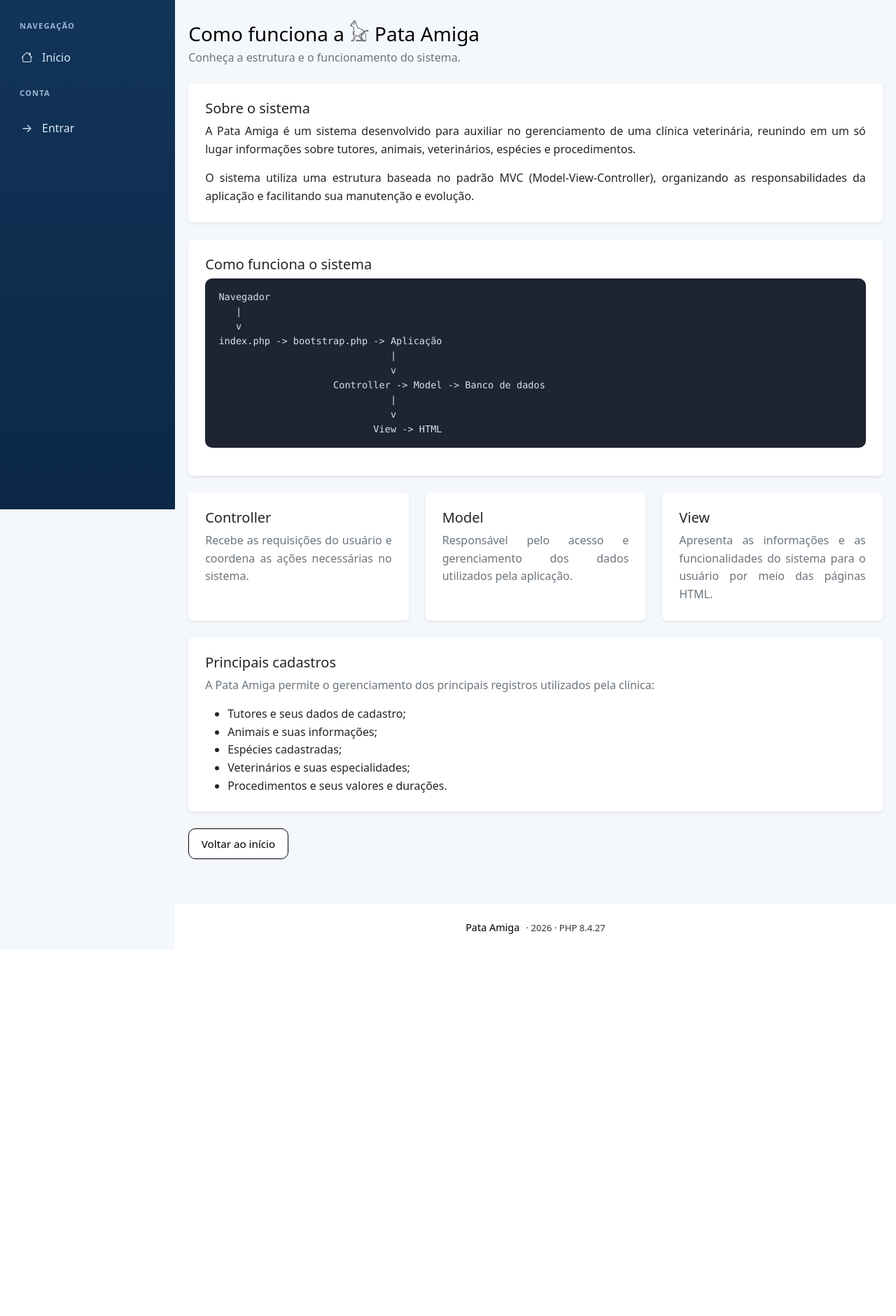
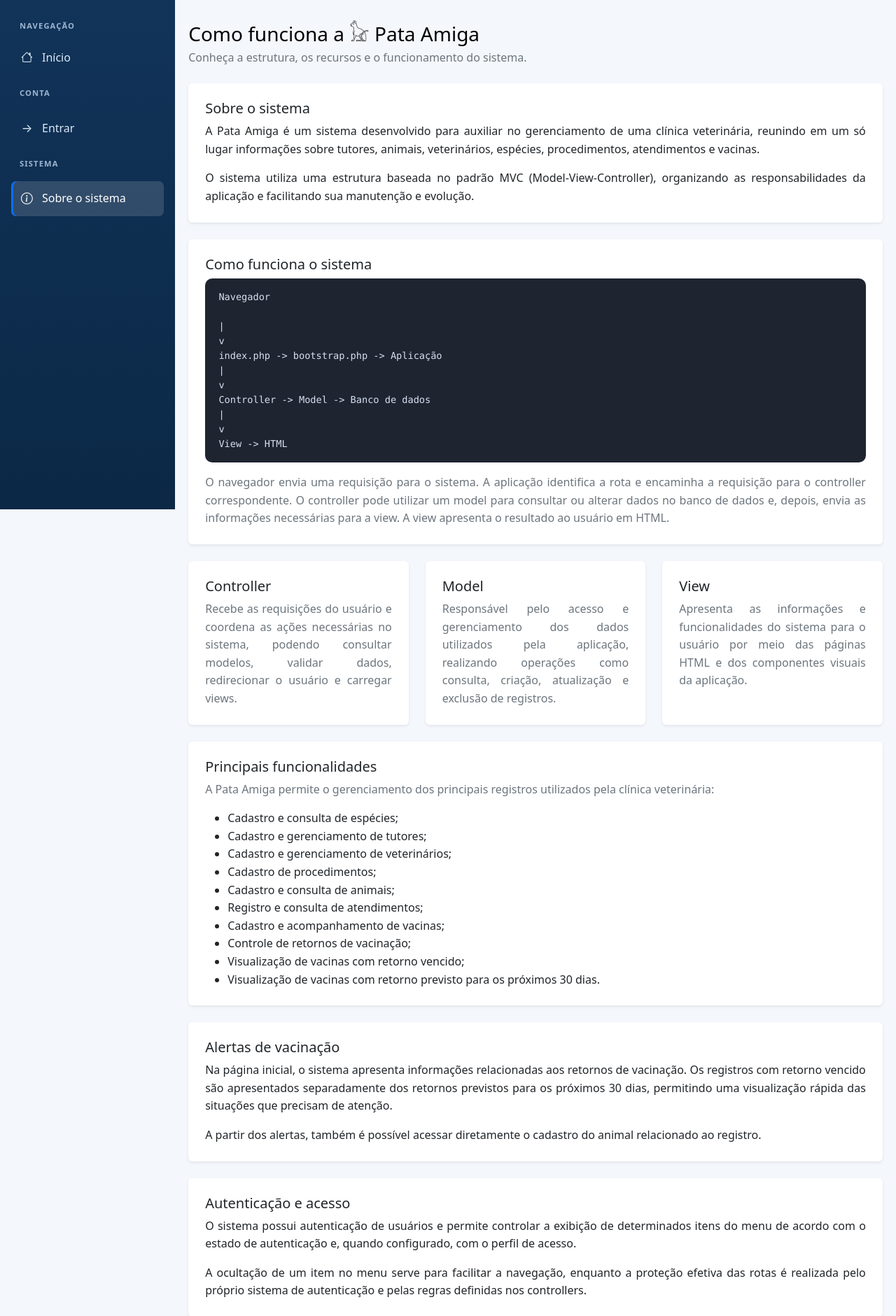
Before and after one commit to 00Alasse/1a-Avalia-o---Programa-o-Web-II, a PHP site: page /framework/home/sobre in a window 1280 px wide. Shown: the part 72-1953 px from the top of the page at 70% size. Before the commit the page ends 1407 px from the top, so only its background shows below. Run offline with PHP 8.4, Linux system fonts and the light colour scheme.

Commit message:
fix: adaptar paginas do framework e corrigir avisos

```diff
--- a/views/home/sobre.php
+++ b/views/home/sobre.php
@@ -1,7 +1,7 @@
 <div class="mb-4">
     <h1 class="h3 mb-1">Como funciona a 𓃠 Pata Amiga</h1>
     <p class="text-secondary mb-0">
-        Conheça a estrutura e o funcionamento do sistema.
+        Conheça a estrutura, os recursos e o funcionamento do sistema.
     </p>
 </div>
 
@@ -12,8 +12,8 @@
     <p style="text-align: justify;">
         A Pata Amiga é um sistema desenvolvido para auxiliar no
         gerenciamento de uma clínica veterinária, reunindo em um só lugar
-            informações sobre tutores, animais, veterinários, espécies e
-            procedimentos.
+        informações sobre tutores, animais, veterinários, espécies,
+        procedimentos, atendimentos e vacinas.
     </p>
 
     <p style="text-align: justify;" class="mb-0">
@@ -22,6 +22,7 @@
         aplicação e facilitando sua manutenção e evolução.
     </p>
 </div>
+
 </div>
 
 <div class="card border-0 shadow-sm mb-4">
@@ -29,6 +30,7 @@
         <h2 class="h5">Como funciona o sistema</h2>
 
     <pre class="codigo">Navegador
+
 |
 v
 index.php -> bootstrap.php -> Aplicação
@@ -38,17 +40,30 @@ index.php -> bootstrap.php -> Aplicação
 |
 v
 View -> HTML</pre>
-    </div>
+
+    <p class="text-secondary mb-0" style="text-align: justify;">
+        O navegador envia uma requisição para o sistema. A aplicação
+        identifica a rota e encaminha a requisição para o controller
+        correspondente. O controller pode utilizar um model para consultar
+        ou alterar dados no banco de dados e, depois, envia as informações
+        necessárias para a view. A view apresenta o resultado ao usuário
+        em HTML.
+    </p>
 </div>
 
-<div class="row g-4">
+</div>
+
+<div class="row g-4 mb-4">
+
 <div class="col-12 col-md-4">
     <div class="card border-0 shadow-sm h-100">
         <div class="card-body p-4">
             <h2 class="h5">Controller</h2>
+
             <p class="text-secondary mb-0" style="text-align: justify;">
                 Recebe as requisições do usuário e coordena as ações
-                    necessárias no sistema.
+                necessárias no sistema, podendo consultar modelos,
+                validar dados, redirecionar o usuário e carregar views.
             </p>
         </div>
     </div>
@@ -58,9 +73,11 @@ index.php -> bootstrap.php -> Aplicação
     <div class="card border-0 shadow-sm h-100">
         <div class="card-body p-4">
             <h2 class="h5">Model</h2>
+
             <p class="text-secondary mb-0" style="text-align: justify;">
                 Responsável pelo acesso e gerenciamento dos dados
-                    utilizados pela aplicação.
+                utilizados pela aplicação, realizando operações como
+                consulta, criação, atualização e exclusão de registros.
             </p>
         </div>
     </div>
@@ -70,32 +87,125 @@ index.php -> bootstrap.php -> Aplicação
     <div class="card border-0 shadow-sm h-100">
         <div class="card-body p-4">
             <h2 class="h5">View</h2>
+
             <p class="text-secondary mb-0" style="text-align: justify;">
-                    Apresenta as informações e as funcionalidades do sistema
-                    para o usuário por meio das páginas HTML.
+                Apresenta as informações e funcionalidades do sistema
+                para o usuário por meio das páginas HTML e dos componentes
+                visuais da aplicação.
             </p>
         </div>
     </div>
 </div>
+
 </div>
 
-<div class="card border-0 shadow-sm mt-4">
+<div class="card border-0 shadow-sm mb-4">
     <div class="card-body p-4">
-        <h2 class="h5">Principais cadastros</h2>
+        <h2 class="h5">Principais funcionalidades</h2>
 
     <p class="text-secondary mb-3">
         A Pata Amiga permite o gerenciamento dos principais registros
-            utilizados pela clínica:
+        utilizados pela clínica veterinária:
     </p>
 
     <ul class="mb-0">
-            <li>Tutores e seus dados de cadastro;</li>
-            <li>Animais e suas informações;</li>
-            <li>Espécies cadastradas;</li>
-            <li>Veterinários e suas especialidades;</li>
-            <li>Procedimentos e seus valores e durações.</li>
+        <li>Cadastro e consulta de espécies;</li>
+        <li>Cadastro e gerenciamento de tutores;</li>
+        <li>Cadastro e gerenciamento de veterinários;</li>
+        <li>Cadastro de procedimentos;</li>
+        <li>Cadastro e consulta de animais;</li>
+        <li>Registro e consulta de atendimentos;</li>
+        <li>Cadastro e acompanhamento de vacinas;</li>
+        <li>Controle de retornos de vacinação;</li>
+        <li>Visualização de vacinas com retorno vencido;</li>
+        <li>Visualização de vacinas com retorno previsto para os próximos 30 dias.</li>
     </ul>
 </div>
+
+</div>
+
+<div class="card border-0 shadow-sm mb-4">
+    <div class="card-body p-4">
+        <h2 class="h5">Alertas de vacinação</h2>
+
+    <p style="text-align: justify;">
+        Na página inicial, o sistema apresenta informações relacionadas
+        aos retornos de vacinação. Os registros com retorno vencido são
+        apresentados separadamente dos retornos previstos para os próximos
+        30 dias, permitindo uma visualização rápida das situações que
+        precisam de atenção.
+    </p>
+
+    <p class="mb-0" style="text-align: justify;">
+        A partir dos alertas, também é possível acessar diretamente o
+        cadastro do animal relacionado ao registro.
+    </p>
+</div>
+
+</div>
+
+<div class="card border-0 shadow-sm mb-4">
+    <div class="card-body p-4">
+        <h2 class="h5">Autenticação e acesso</h2>
+
+    <p style="text-align: justify;">
+        O sistema possui autenticação de usuários e permite controlar a
+        exibição de determinados itens do menu de acordo com o estado de
+        autenticação e, quando configurado, com o perfil de acesso.
+    </p>
+
+    <p class="mb-0" style="text-align: justify;">
+        A ocultação de um item no menu serve para facilitar a navegação,
+        enquanto a proteção efetiva das rotas é realizada pelo próprio
+        sistema de autenticação e pelas regras definidas nos controllers.
+    </p>
+</div>
+
+</div>
+
+<div class="card border-0 shadow-sm mb-4">
+    <div class="card-body p-4">
+        <h2 class="h5">Geração de recursos pelo framework</h2>
+
+    <p style="text-align: justify;">
+        O framework fornece comandos pelo terminal para acelerar a criação
+        de recursos da aplicação. Por exemplo, o comando
+        <code>scaffold:crud</code> pode gerar a estrutura necessária para
+        um novo recurso, incluindo suas partes relacionadas ao CRUD.
+    </p>
+
+    <pre class="codigo">php console.php scaffold:crud produtos nome:string preco:decimal</pre>
+
+    <p style="text-align: justify;">
+        O projeto também possui comandos relacionados à instalação de
+        autenticação e à execução dos testes automatizados.
+    </p>
+
+    <pre class="codigo">php console.php auth:install Cliente
+
+php testes/executar.php</pre> </div>
+
+</div>
+
+<div class="card border-0 shadow-sm">
+    <div class="card-body p-4">
+        <h2 class="h5">Estrutura da aplicação</h2>
+
+    <p class="text-secondary mb-3">
+        Os principais elementos da aplicação são organizados em diferentes
+        partes, de acordo com sua responsabilidade:
+    </p>
+
+    <ul class="mb-0">
+        <li><strong>Controllers:</strong> recebem e processam as requisições;</li>
+        <li><strong>Modelos:</strong> trabalham com os dados da aplicação;</li>
+        <li><strong>Views:</strong> apresentam as informações ao usuário;</li>
+        <li><strong>Configurações:</strong> armazenam opções como o menu da aplicação;</li>
+        <li><strong>Núcleo:</strong> concentra funcionalidades reutilizáveis do framework;</li>
+        <li><strong>Testes:</strong> verificam o funcionamento de partes da aplicação.</li>
+    </ul>
+</div>
+
 </div>
 
 <p class="mt-4">
--- a/views/template/cabecalho.php
+++ b/views/template/cabecalho.php
@@ -117,6 +117,21 @@ $iconesMenu = [
                 </a>
             <?php endforeach ?>
 
+            <div class="sidebar__rotulo sidebar__rotulo-conta">
+                Sistema
+            </div>
+
+            <a class="sidebar__item <?= $secao === 'home' ? 'sidebar__item--ativo' : '' ?>"
+                href="<?= url('home/sobre') ?>" title="Sobre o sistema">
+                <span class="sidebar__icone">
+                    <i class="bi bi-info-circle"></i>
+                </span>
+
+                <span class="sidebar__texto">
+                    Sobre o sistema
+                </span>
+            </a>
+
         </nav>
     </aside>
 
--- a/views/template/layout.php
+++ b/views/template/layout.php
@@ -21,7 +21,7 @@ $nomeDoSite = Config::obter('app.nome', 'Framework MVC');
 <head>
     <meta charset="UTF-8">
     <meta name="viewport" content="width=device-width, initial-scale=1.0">
-    <title><?= e($nomeDoSite) ?></title>
+    <title><?= e($titulo) ?> | <?= e($nomeDoSite) ?></title>
 
     <link rel="icon" type="image/jpeg" href="<?= asset('imagens/favicon.jpg') ?>">
     <link href="https://cdn.jsdelivr.net/npm/bootstrap@5.3.3/dist/css/bootstrap.min.css" rel="stylesheet">
```
Also changed, not shown: testes/nucleo/RoteamentoTest.php (+5 -2 lines), testes/nucleo/ViewTest.php (+4 -4 lines), views/animais/ver.php (+6 -5 lines). Lines whose indentation alone changed are shown as unchanged.
